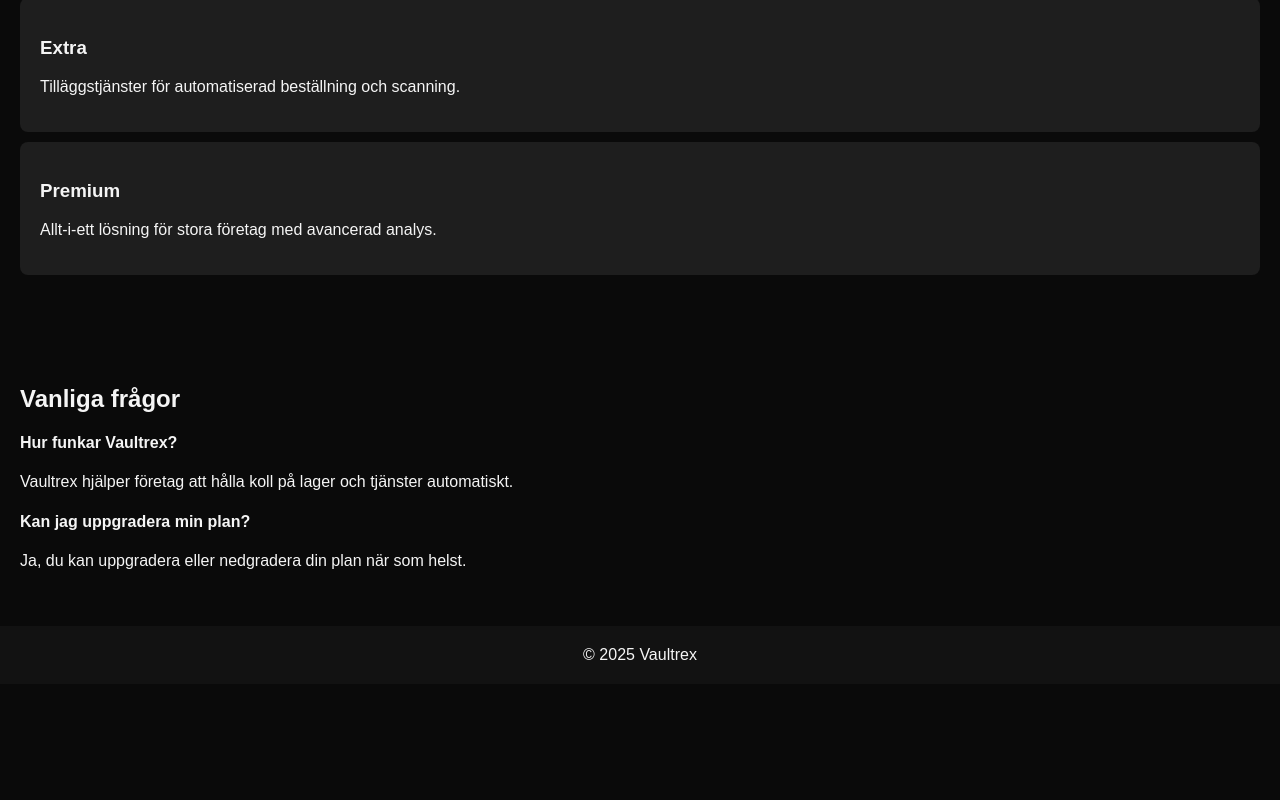
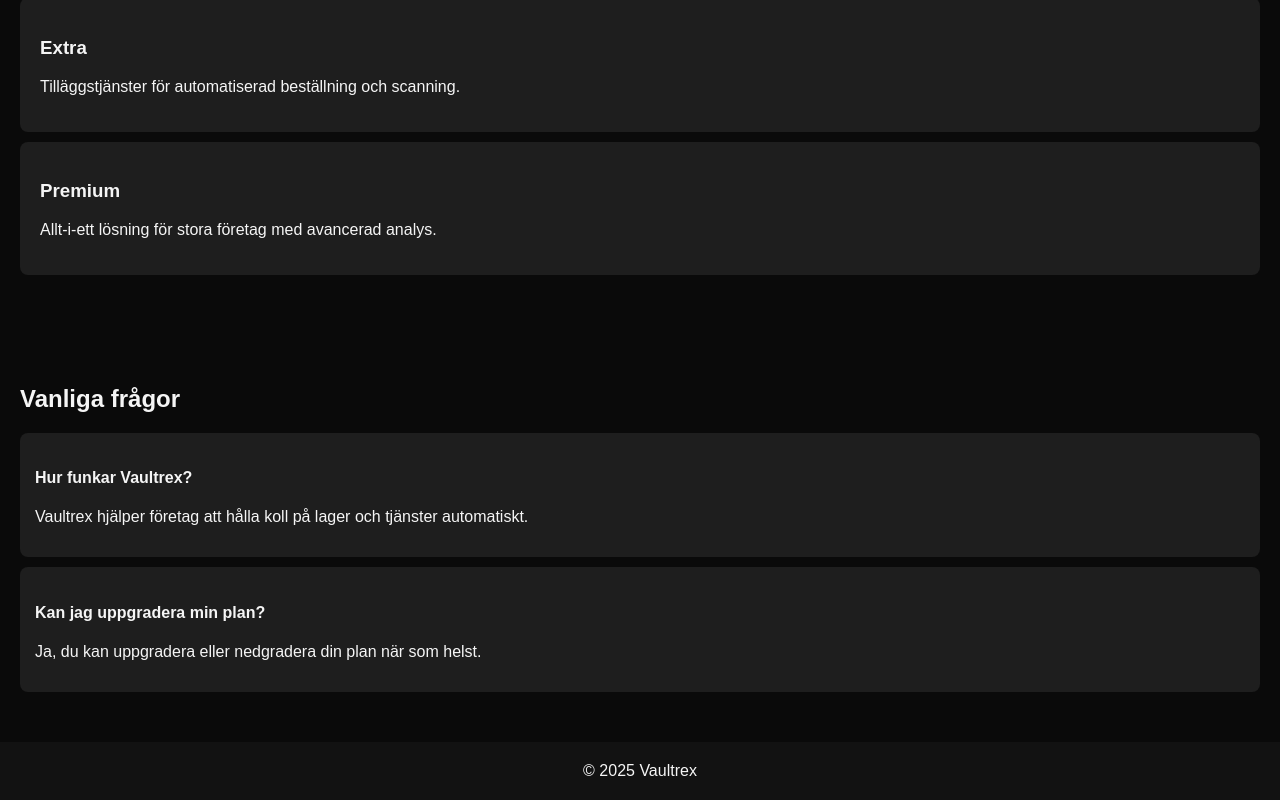
Before and after one commit to FooxxyyDev/vaultrex-frontend, a React (Vite) app: page / in a window 1280 px wide. Shown: the part 523-1323 px from the top of the page. Before the commit the page ends 1207 px from the top, so only its background shows below. Built offline with nearby package versions, Linux system fonts and the light colour scheme.

Commit message:
Update App.css

```diff
--- a/src/App.css
+++ b/src/App.css
@@ -30,6 +30,11 @@ body, html {
   cursor: pointer;
 }
 
+.logged-in {
+  margin-left: 20px;
+  color: #00ff88;
+}
+
 .hero {
   text-align: center;
   padding: 60px 20px;
@@ -47,6 +52,13 @@ body, html {
   border-radius: 8px;
 }
 
+.faq-item {
+  background: #1e1e1e;
+  padding: 15px;
+  margin: 10px 0;
+  border-radius: 8px;
+}
+
 .login-modal {
   position: fixed;
   top: 0;
@@ -57,6 +69,7 @@ body, html {
   display: flex;
   justify-content: center;
   align-items: center;
+  z-index: 1000;
 }
 
 .login-box {
@@ -84,6 +97,11 @@ body, html {
   cursor: pointer;
 }
 
+.login-message {
+  margin-top: 10px;
+  color: #ff5555;
+}
+
 .footer {
   text-align: center;
   padding: 20px;
```
